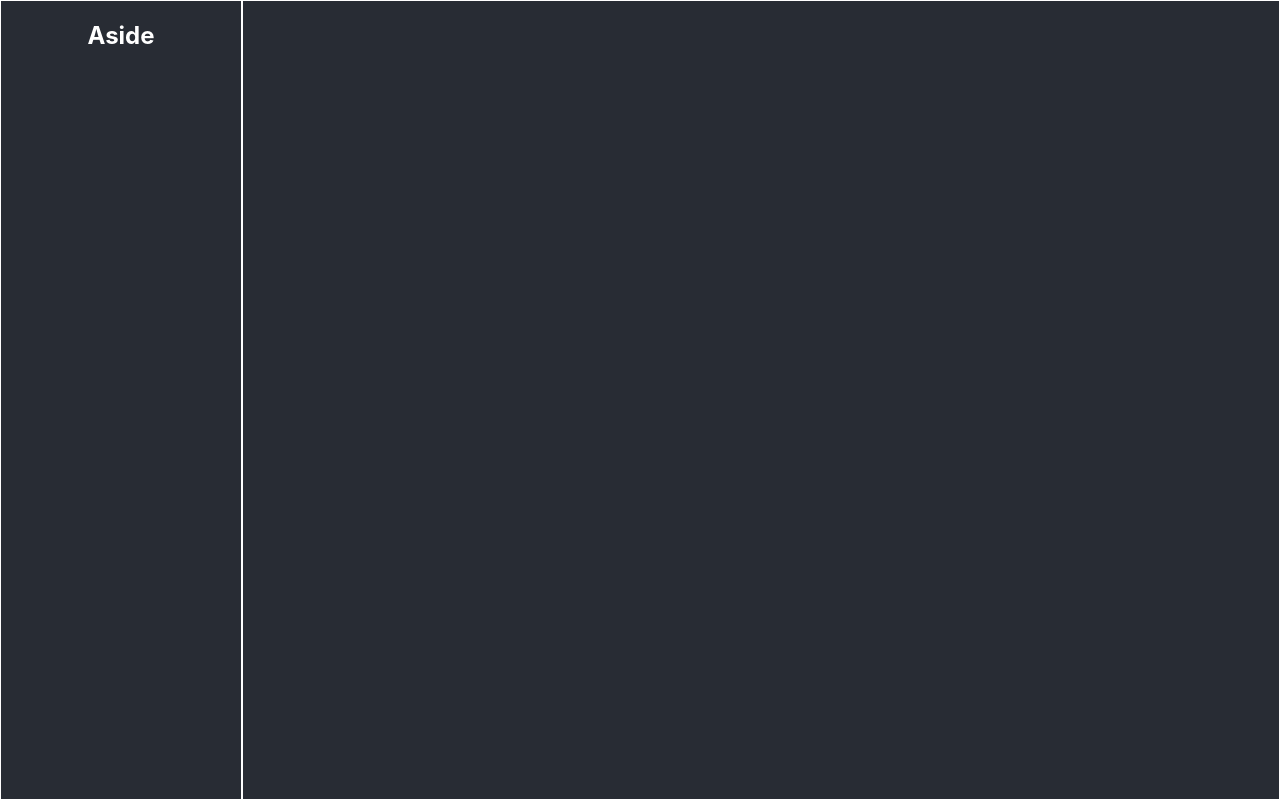
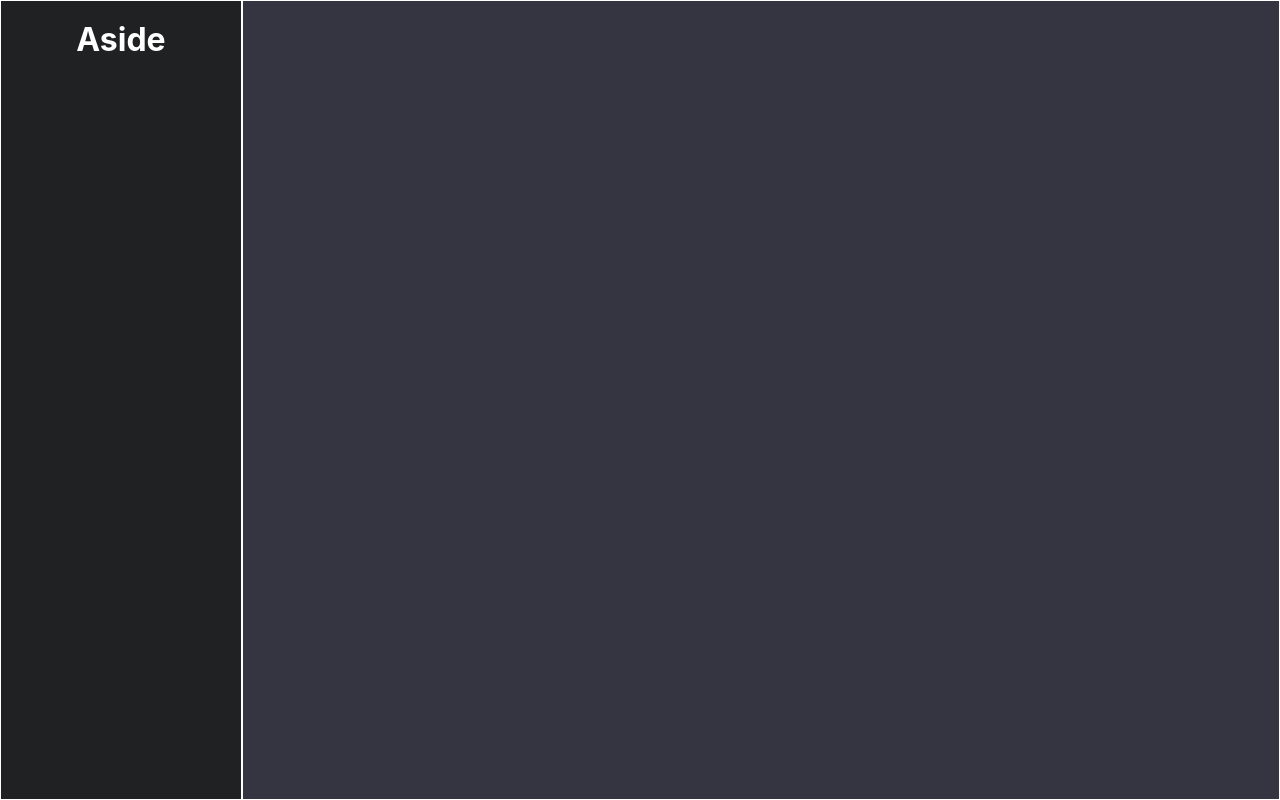
Before and after one commit to mario-oliver/MOpenAI, a React (Create React App) app in the folder client/: page / in a window 1280 px wide. Built offline with nearby package versions, Linux system fonts and the light colour scheme.

Commit message:
added colors and normalize.css

```diff
--- a/client/src/App.css
+++ b/client/src/App.css
@@ -13,9 +13,11 @@
 .sidemenu {
   width: 240px;
   border: 1px solid white;
+  background-color: #202123;
 }
 
 .chatbox {
   flex: 1;
   border: 1px solid white;
+  background-color: #343541;
 }
--- a/client/src/App.js
+++ b/client/src/App.js
@@ -1,5 +1,5 @@
-import logo from './logo.svg';
 import './App.css';
+import 'normalize.css';
 
 function App() {
   return (
--- a/package.json
+++ b/package.json
@@ -15,5 +15,8 @@
   "bugs": {
     "url": "https://github.com/mario-oliver/MOpenAI/issues"
   },
-  "homepage": "https://github.com/mario-oliver/MOpenAI#readme"
+  "homepage": "https://github.com/mario-oliver/MOpenAI#readme",
+  "dependencies": {
+    "normalize.css": "^8.0.1"
+  }
 }
```
Also changed, not shown: 1 other file (tests, documents, lock files or other folders).
